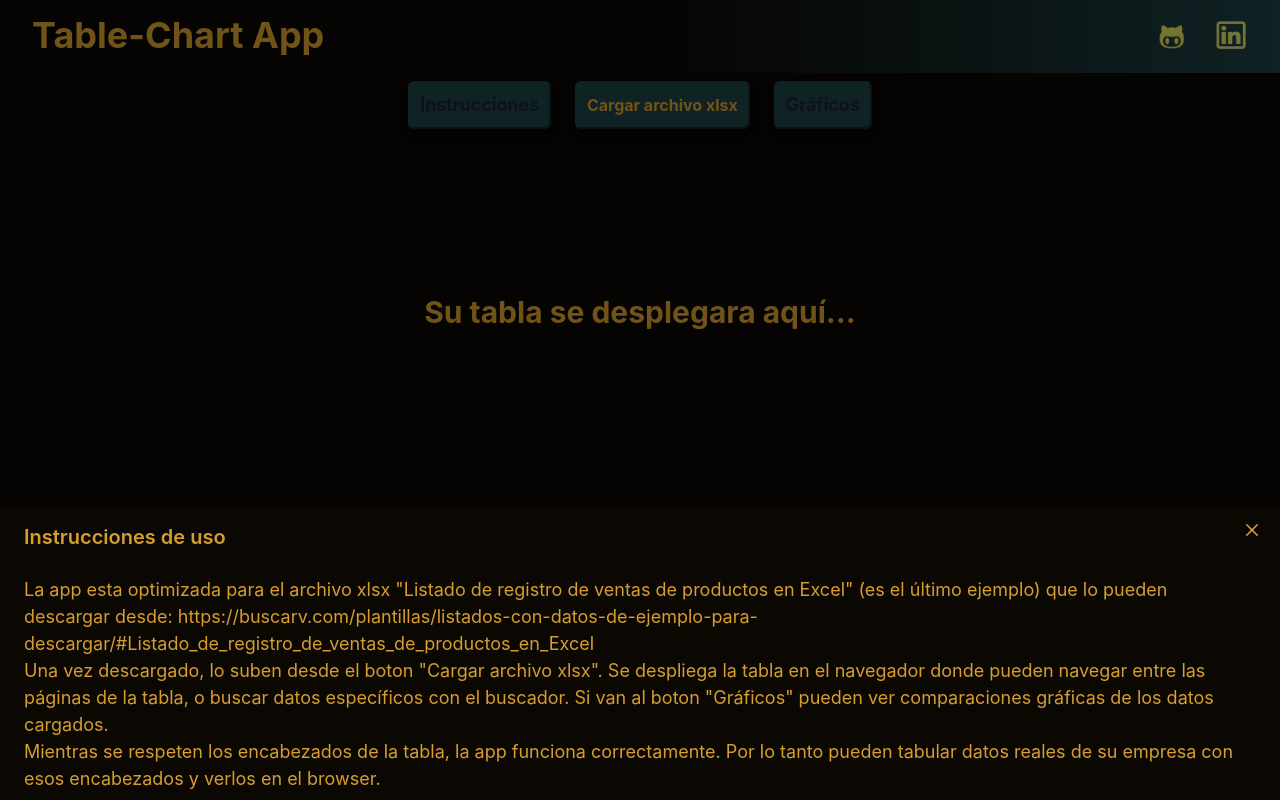
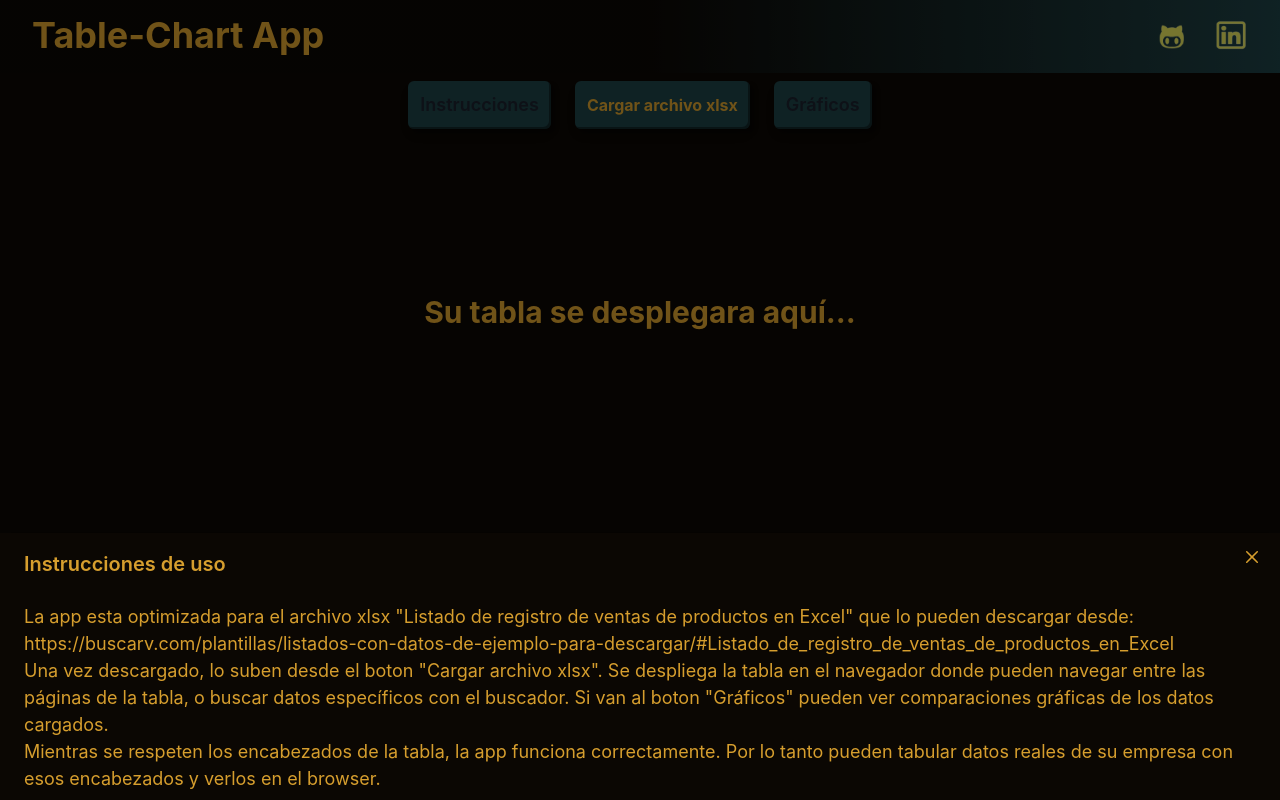
Before and after one commit to Ferclemens/tables-and-charts, a React (Vite) app: page / in a window 1280 px wide. Both pictures are taken after a click on the button "Instrucciones". Built offline with nearby package versions, Linux system fonts and the light colour scheme.

Commit message:
:bug: fix text margin in footer

```diff
--- a/src/App.jsx
+++ b/src/App.jsx
@@ -44,7 +44,7 @@ function App() {
           }
         </GridItem>
         <GridItem bgGradient='linear(to-r, teal.900,blackAlpha.100, blackAlpha.100 )' area={'footer'} w={'100vw'}>
-          <Text fontSize={'sm'} textAlign={'end'} mr={'3'} mt={'2'}>Fer Clemens - foclemens@gmail.com </Text>
+          <Text fontSize={'sm'} textAlign={'end'} mr={'3'} mt={'3'}>Fer Clemens - foclemens@gmail.com </Text>
         </GridItem>
       </Grid>
     )
--- a/src/components/ReadFile.jsx
+++ b/src/components/ReadFile.jsx
@@ -83,7 +83,7 @@ const ReadFile = () => {
             <DrawerBody px={"6"} fontSize={"lg"}>
               <Text>
                 La app esta optimizada para el archivo xlsx "Listado de registro
-                de ventas de productos en Excel" (es el último ejemplo) que lo
+                de ventas de productos en Excel" que lo
                 pueden descargar desde:{" "}
                 <a
                   href="https://buscarv.com/plantillas/listados-con-datos-de-ejemplo-para-descargar/#Listado_de_registro_de_ventas_de_productos_en_Excel"
```
